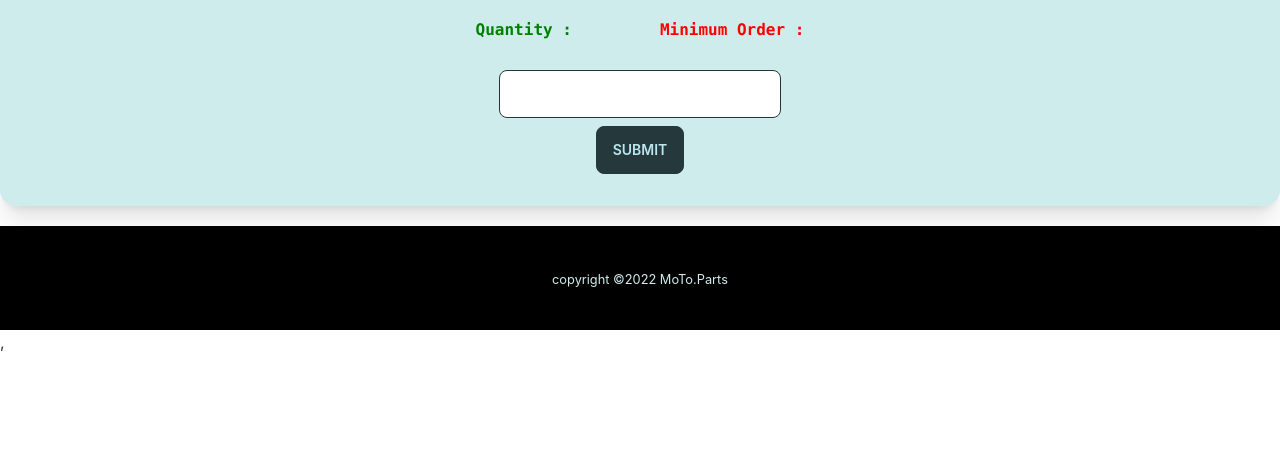
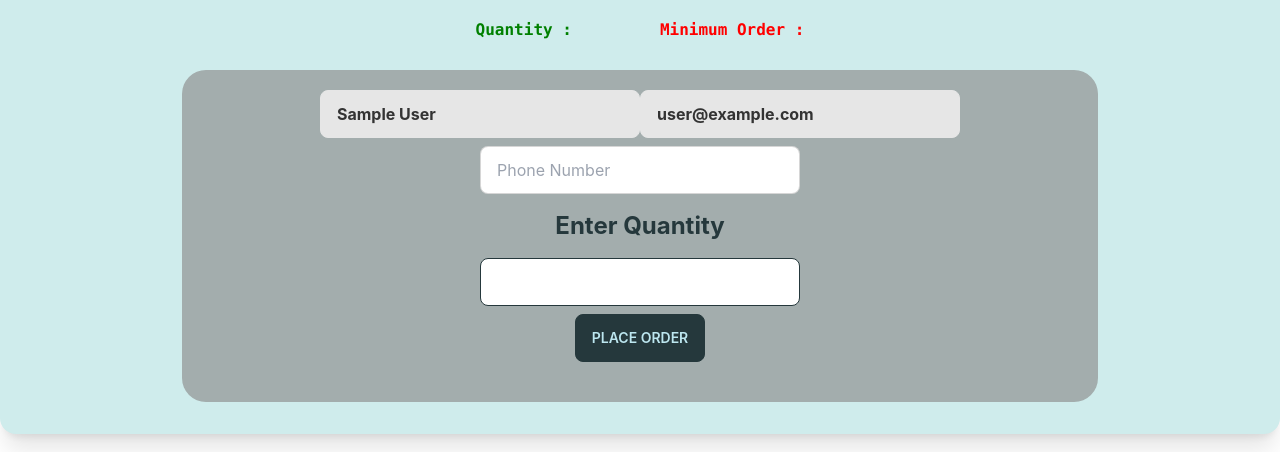
Before and after one commit to sohan284/Moto_Parts_manufacturer-client-site, a React (Create React App) app: page /purchase/1 in a window 1280 px wide. Shown: the part 202-654 px from the top of the page. Built offline with nearby package versions, Linux system fonts and the light colour scheme; no server answers; sample sign-in values are in the browser's storage.

Commit message:
order items

```diff
--- a/src/Pages/Login/Login.js
+++ b/src/Pages/Login/Login.js
@@ -41,7 +41,7 @@ const Login = () => {
   if (loading) {
     return (
       <div className='flex justify-center items-center h-screen'>
-      <button class="btn  loading"></button>
+      <button className="btn  loading"></button>
     </div>
     );
   }
--- a/src/Pages/Login/RequireAuth.js
+++ b/src/Pages/Login/RequireAuth.js
@@ -12,7 +12,7 @@ const RequireAuth = ({ children }) => {
     if (loading) {
         return (
           <div className='flex justify-center items-center h-screen'>
-          <button class="btn  loading"></button>
+          <button className="btn  loading"></button>
         </div>
         );
       }
--- a/src/Pages/Login/SignUp.js
+++ b/src/Pages/Login/SignUp.js
@@ -37,7 +37,7 @@ const SignUp = () => {
   if (loading) {
     return (
       <div className='flex justify-center items-center h-screen'>
-      <button class="btn  loading"></button>
+      <button className="btn  loading"></button>
     </div>
     );
   }
--- a/src/Pages/Purchase/Purchase.js
+++ b/src/Pages/Purchase/Purchase.js
@@ -1,10 +1,14 @@
 import React, { useEffect, useState } from 'react';
+import { useAuthState } from 'react-firebase-hooks/auth';
 import { useParams } from 'react-router-dom';
+import { toast } from 'react-toastify';
+import auth from './../../firebase.init';
 
 const Purchase = () => {
     const { partId } = useParams();
     const [part, setPart] = useState({});
     const [quantityError, setQuantityError] = useState("");
+    const [user] =useAuthState(auth);
     useEffect(() => {
         const url = `http://localhost:5000/part/${partId}`;
         fetch(url)
@@ -12,18 +16,37 @@ const Purchase = () => {
             .then(data => setPart(data))
     }, []);
 
-    const handleSubmit = event =>{
+    const handleOrder = event =>{
+      event.preventDefault();
 
-      event.preventDefault();
+      const order = {
+        user : user.email,
+        userName: user.displayName,
+        phone : event.target.phone.value,
+        orderItem: part.name,
+        quantity : event.target.quantity.value,
+
+      }
+      fetch(`http://localhost:5000/order`,{
+        method: 'POST',
+        headers:{
+          'content-type':'application/json'
+        },
+        body:JSON.stringify(order)
+      })
+      .then(res=>res.json())
+      .then(data=>{
+        toast(`Order ${event.target.quantity.value} items succesful`)
+      })
 
     }
     const handleError = () => {
       const quantity = document.getElementById("inputQuantity").value;
       if (part.minOQ > quantity) {
-        setQuantityError(`Book at least ${part.minOQ} !`);
+        setQuantityError(`You have to order atleast  ${part.minOQ} !`);
       } else if (quantity > part.quantity) {
         setQuantityError(
-          `You can book maximum ${part.quantity}!`
+          `You can order maximum ${part.quantity}!`
         );
       } else {
         setQuantityError(null);
@@ -45,31 +68,57 @@ const Purchase = () => {
 
               <div className='ml-10 font-bold text-[red] font-mono'>Minimum Order : {part.minOQ}</div>
           </div>
-          <form onSubmit={handleSubmit}>
+          <form className='bg-[#a3adad] rounded-3xl p-5' onSubmit={handleOrder}>
+          <input
+                type="text"
+                name="name"
+                disabled
+                value={user?.displayName || ""}
+                className="input  mb-2 font-bold w-full max-w-xs"
+              />
+               <input
+                type="email"
+                name="email"
+                disabled
+                value={user?.email || ""}
+                className="input  mb-2 font-bold w-full max-w-xs"
+              />
+               <input
+                type="text"
+                name="phone"
+                placeholder="Phone Number"
+                className="input input-bordered w-full max-w-xs"
+              />
+              <p className='font-bold text-primary my-4 text-2xl'>Enter Quantity</p>
           <input
           onChange={handleError}
               type="number"
+              name='quantity'
               id='inputQuantity'
               defaultValue={part.minOQ}
-               className='input input-bordered input-primary mb-2 w-full ' />
+               className='input input-bordered input-primary mb-2 w-full  max-w-xs' />
 
 
+             {
+                <p className="text-red-600 font-bold">
+                  <small>{quantityError}</small>
+                </p>
+              }
               <div className="flex justify-center">
-
               {quantityError ? (
                 <input
                   disabled
                   id="submitButton"
                   type="submit"
-                  value="Submit"
+                  value="place Order"
                   className="btn btn-primary max-w-xs"
                 />
               ) : (
                 <input
                   id="submitButton"
                   type="submit"
-                  value="Submit"
-                  className="btn btn-primary  max-w-xs"
+                  value="place Order"
+                  className="btn btn-primary mb-5  max-w-xs"
                 />
               )}
               </div>
```
